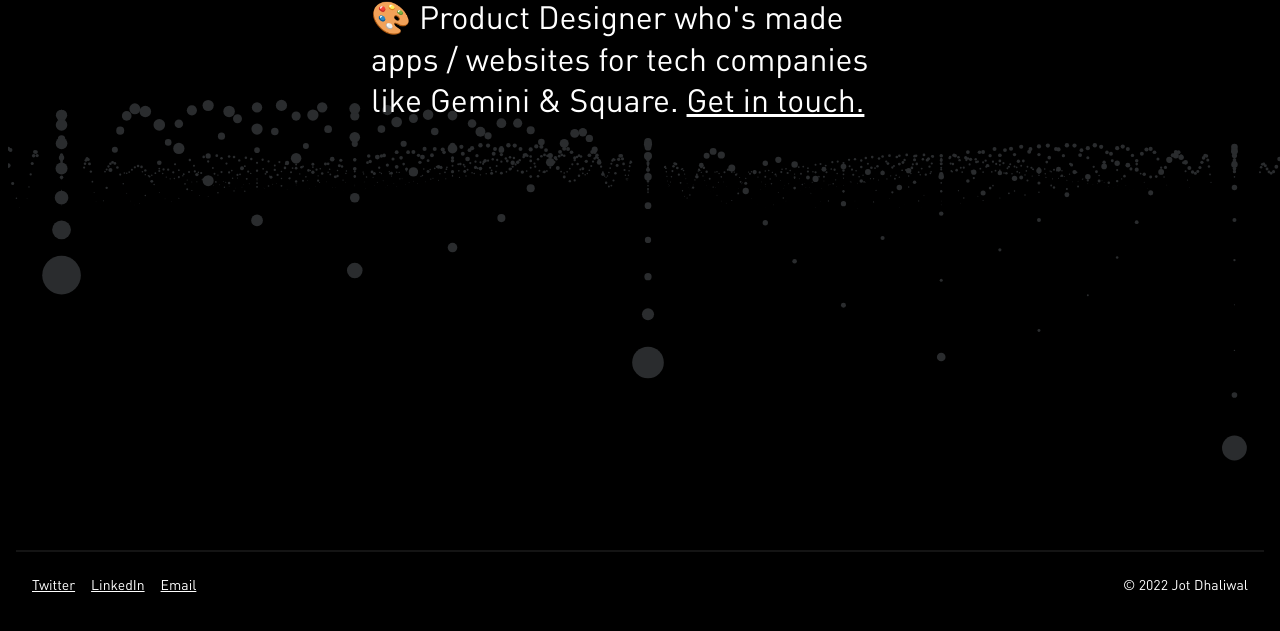
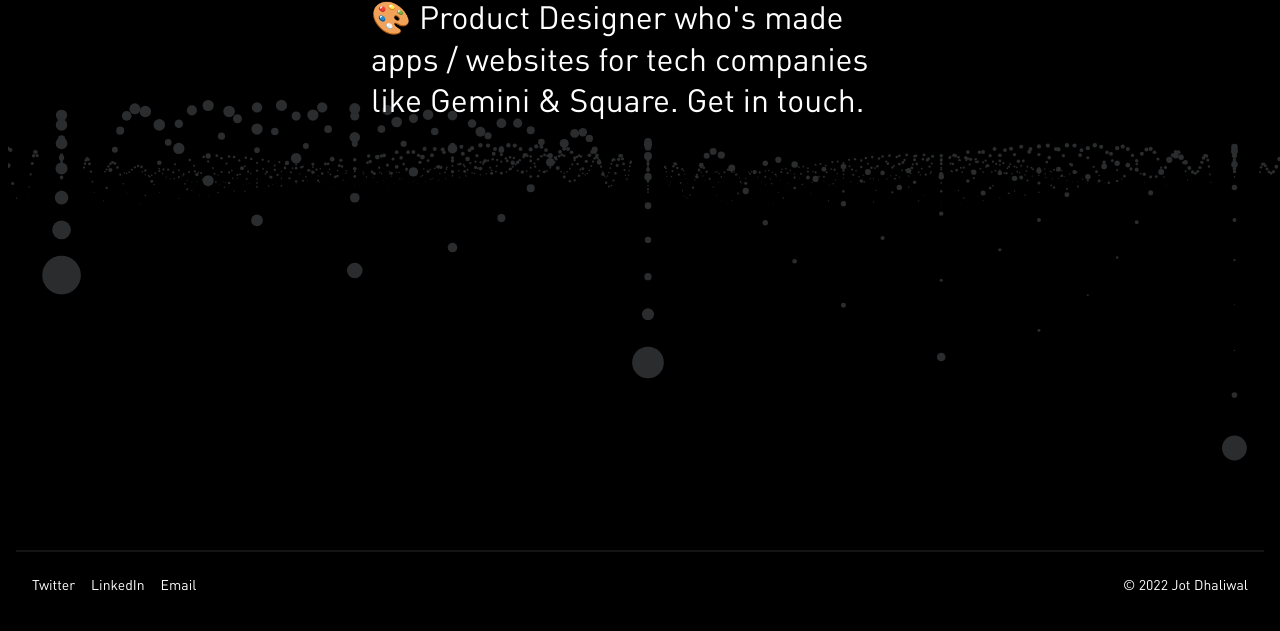
Before and after one commit to jotd/jotd-portfolio, a Jekyll site: the page index.html, which Jekyll copies as it is, in a window 1280 px wide. Shown: the part 275-906 px from the top of the page. Built offline with Jekyll 4.4.1, drawn with Linux system fonts in a browser that asks for light colours.

Commit message:
Update styles.css

```diff
--- a/css/styles.css
+++ b/css/styles.css
@@ -26,6 +26,11 @@
 hr {
   border: 1px solid #141414;
 }
+
+a {
+  display: inline-block;
+  color: #ffffff;
+  text-decoration: none; }
 
 /* Styles */
 .menu, hr, .work-container, .tag, .text-container {
@@ -433,10 +438,7 @@
 .footer-link {
   margin-right: 16px; }
 
-a {
-  display: inline-block;
-  color: #ffffff;
-  text-decoration: underline; }
+
 
 .footer-block {
   display: -webkit-box;
@@ -465,15 +467,24 @@
             flex-direction: column; } }
 
 /* Case Study Project – Card Bg */
-.work-container {
+.card-gemini {
   position: relative;
   height: 256px;
   margin-bottom: 40px;
   margin-left: 16px;
   margin-right: 16px;
   border-radius: 24px;
-  background-color: #191919;
  }
+
+ .card-square {
+  position: relative;
+  height: 256px;
+  margin-bottom: 40px;
+  margin-left: 16px;
+  margin-right: 16px;
+  border-radius: 24px;
+ }
+
 
 @media screen and (max-width: 767px) {
   .work-container {
```
